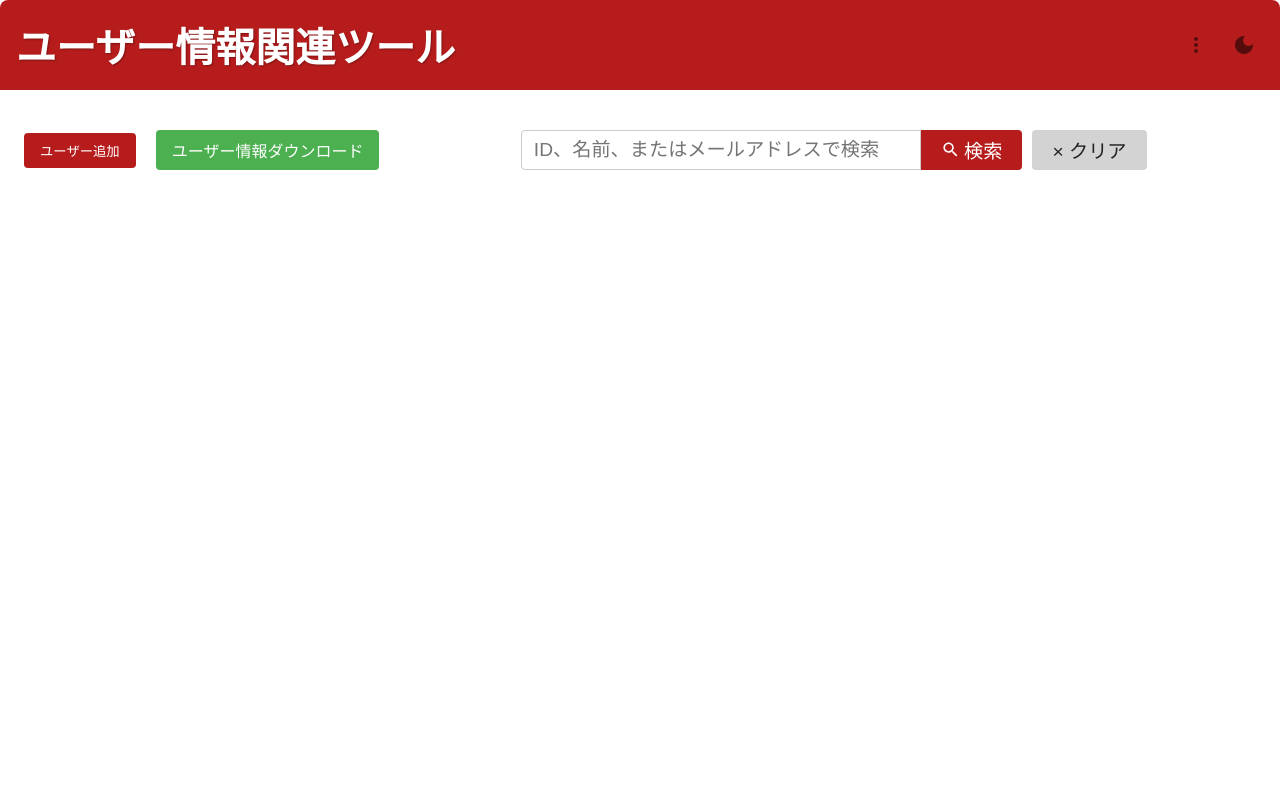
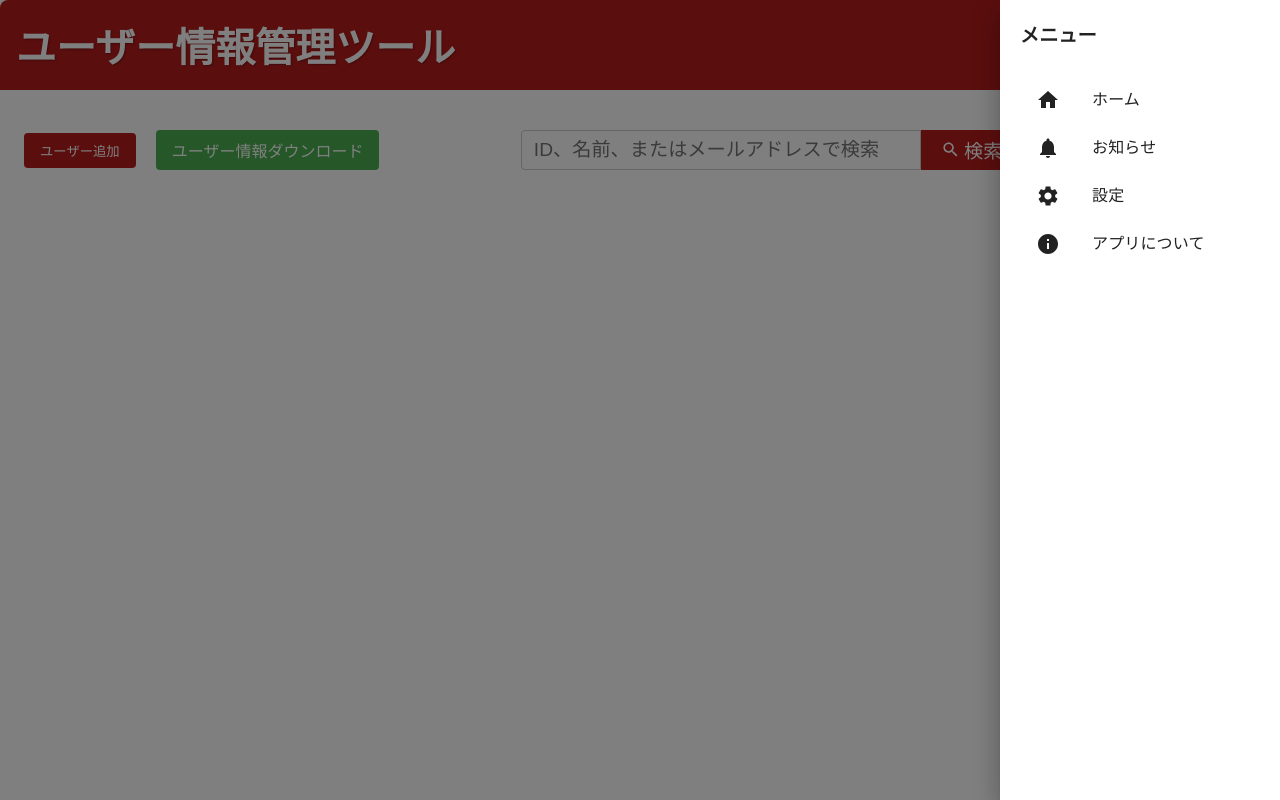
Before and after one commit to nau544/fcsslabo, a React (Create React App) app in the folder frontend/: page / in a window 1280 px wide. Both pictures are taken after a click on the button 1196 px from the left and 45 px from the top of the page. Built offline with nearby package versions, Linux system fonts and the light colour scheme; no server answers.

Commit message:
ドロワー実装

```diff
--- a/frontend/src/App.tsx
+++ b/frontend/src/App.tsx
@@ -6,6 +6,15 @@ import DarkModeIcon from '@mui/icons-material/DarkMode';
 import LightModeIcon from '@mui/icons-material/LightMode'; // 太陽マークアイコンを追加
 import IconButton from '@mui/material/IconButton';
 import MoreVertIcon from '@mui/icons-material/MoreVert'; // 三点リーダーアイコンを追加
+import Drawer from '@mui/material/Drawer'; // ドロワーコンポーネントを追加
+import List from '@mui/material/List'; // リストコンポーネントを追加
+import ListItem from '@mui/material/ListItem'; // リストアイテムコンポーネントを追加
+import ListItemText from '@mui/material/ListItemText'; // リストアイテムテキストコンポーネントを追加
+import ListItemIcon from '@mui/material/ListItemIcon'; // リストアイテムアイコンコンポーネントを追加
+import SettingsIcon from '@mui/icons-material/Settings'; // 設定アイコン
+import InfoIcon from '@mui/icons-material/Info'; // 情報アイコン
+import HomeIcon from '@mui/icons-material/Home'; // ホームアイコンを追加
+import NotificationsIcon from '@mui/icons-material/Notifications'; // お知らせアイコンを追加
 import Search from './components/Search';
 import AddButton from "./components/AddButton";
 import Grid from './components/Grid';
@@ -21,6 +30,7 @@ type SearchResult = {
 
 const App: React.FC = () => {
     const [isDarkMode, setIsDarkMode] = React.useState(false);
+    const [drawerOpen, setDrawerOpen] = React.useState(false); // ドロワーの開閉状態を管理
     const [showGrid, setShowGrid] = React.useState(false);
     const [refreshKey, setRefreshKey] = React.useState(0);
     const [searchResults, setSearchResults] = React.useState<SearchResult[]>([]); // 検索結果を管理
@@ -219,12 +229,22 @@ const App: React.FC = () => {
       }
     };
 
+    // ドロワーを開く関数
+    const handleDrawerOpen = () => {
+        setDrawerOpen(true);
+    };
+
+    // ドロワーを閉じる関数
+    const handleDrawerClose = () => {
+        setDrawerOpen(false);
+    };
+
     return (
         <div className={`App${isDarkMode ? ' dark' : ''}`}>
             <div className="red-banner" style={{ display: 'flex', alignItems: 'center', justifyContent: 'space-between' }}>
-                <h1 style={{ margin: 0 }}>ユーザー情報関連ツール</h1>
+                <h1 style={{ margin: 0 }}>ユーザー情報管理ツール</h1>
                 <div style={{ display: 'flex', alignItems: 'center', gap: '8px' }}>
-                    <IconButton>
+                    <IconButton onClick={handleDrawerOpen}>
                         <MoreVertIcon />
                     </IconButton>
                     <IconButton onClick={() => setIsDarkMode((prev) => !prev)}>
@@ -232,6 +252,70 @@ const App: React.FC = () => {
                     </IconButton>
                 </div>
             </div>
+
+            {/* ドロワーメニュー */}
+            <Drawer
+                anchor="right"
+                open={drawerOpen}
+                onClose={handleDrawerClose}
+                PaperProps={{
+                    style: {
+                        width: '280px',
+                        background: isDarkMode ? '#333' : '#fff',
+                        color: isDarkMode ? '#fff' : '#222'
+                    }
+                }}
+            >
+                <div style={{ padding: '20px' }}>
+                    <h2 style={{
+                        margin: '0 0 20px 0',
+                        color: isDarkMode ? '#fff' : '#222',
+                        fontSize: '1.2rem'
+                    }}>
+                        メニュー
+                    </h2>
+                    <List>
+                        <ListItem button onClick={() => {
+                            // ホーム画面に戻る処理
+                            setShowGrid(false);
+                            setSearchResults([]);
+                            handleDrawerClose();
+                        }}>
+                            <ListItemIcon>
+                                <HomeIcon style={{ color: isDarkMode ? '#fff' : '#222' }} />
+                            </ListItemIcon>
+                            <ListItemText primary="ホーム" />
+                        </ListItem>
+                        <ListItem button onClick={() => {
+                            alert('お知らせ機能は開発中です');
+                            handleDrawerClose();
+                        }}>
+                            <ListItemIcon>
+                                <NotificationsIcon style={{ color: isDarkMode ? '#fff' : '#222' }} />
+                            </ListItemIcon>
+                            <ListItemText primary="お知らせ" />
+                        </ListItem>
+                        <ListItem button onClick={() => {
+                            alert('設定機能は開発中です');
+                            handleDrawerClose();
+                        }}>
+                            <ListItemIcon>
+                                <SettingsIcon style={{ color: isDarkMode ? '#fff' : '#222' }} />
+                            </ListItemIcon>
+                            <ListItemText primary="設定" />
+                        </ListItem>
+                        <ListItem button onClick={() => {
+                            alert('このアプリはユーザー情報管理ツールです');
+                            handleDrawerClose();
+                        }}>
+                            <ListItemIcon>
+                                <InfoIcon style={{ color: isDarkMode ? '#fff' : '#222' }} />
+                            </ListItemIcon>
+                            <ListItemText primary="アプリについて" />
+                        </ListItem>
+                    </List>
+                </div>
+            </Drawer>
 
             <div style={{ display: "flex", alignItems: "flex-start" }}>
                 <div style={{ margin: "24px 0 0 24px", display: "flex", alignItems: "center", gap: "12px" }}>
--- a/frontend/src/components/AddButton.tsx
+++ b/frontend/src/components/AddButton.tsx
@@ -41,6 +41,14 @@ const AddButton: React.FC<AddButtonProps> = ({ onUserAdd, isDarkMode = false })
       onUserAdd({ name, email });
     }
     handleClose();
+  };
+
+  // エンターキーでの保存処理
+  const handleKeyPress = (e: React.KeyboardEvent) => {
+    if (e.key === 'Enter') {
+      e.preventDefault();
+      handleSave();
+    }
   };
 
   return (
@@ -103,6 +111,7 @@ const AddButton: React.FC<AddButtonProps> = ({ onUserAdd, isDarkMode = false })
                 type="text"
                 value={name}
                 onChange={e => setName(e.target.value)}
+                onKeyPress={handleKeyPress}
                 style={{
                   width: "100%",
                   marginTop: "4px",
@@ -125,6 +134,7 @@ const AddButton: React.FC<AddButtonProps> = ({ onUserAdd, isDarkMode = false })
                 type="email"
                 value={email}
                 onChange={e => setEmail(e.target.value)}
+                onKeyPress={handleKeyPress}
                 style={{
                   width: "100%",
                   marginTop: "4px",
```
